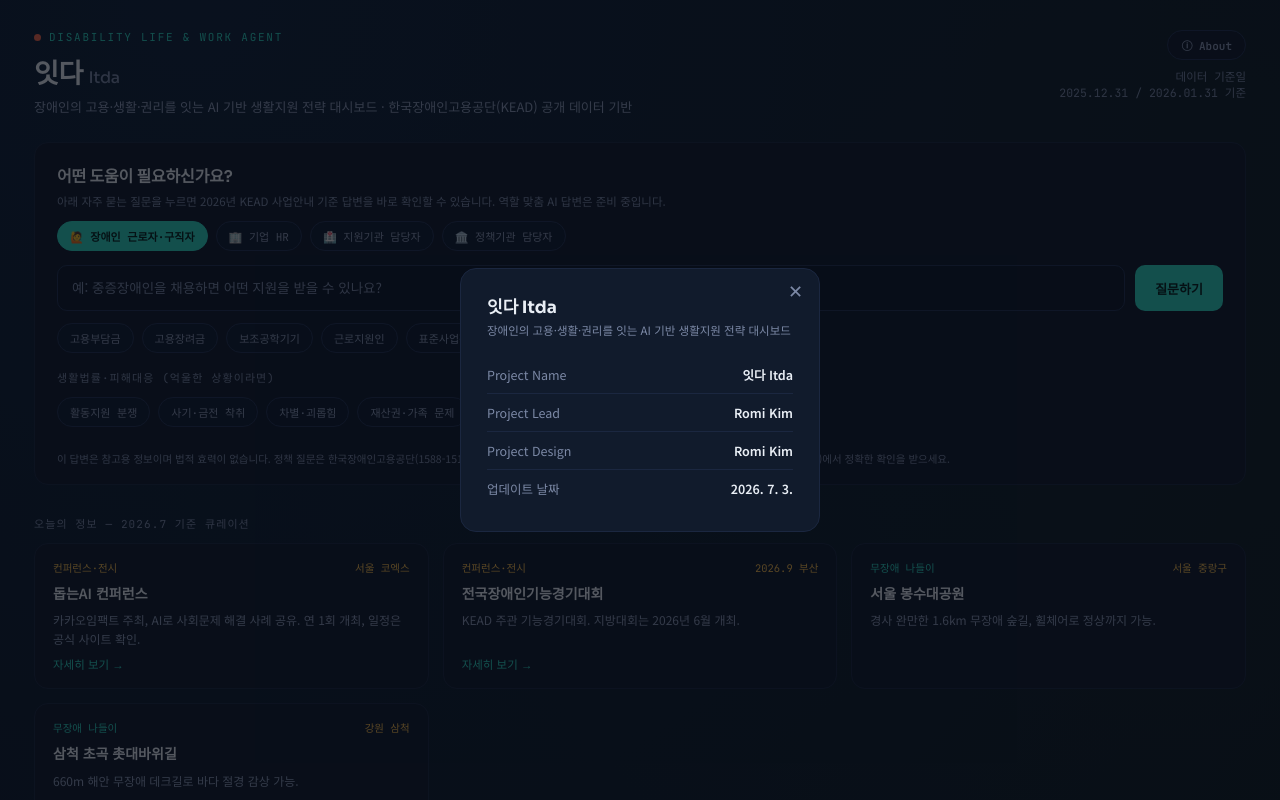
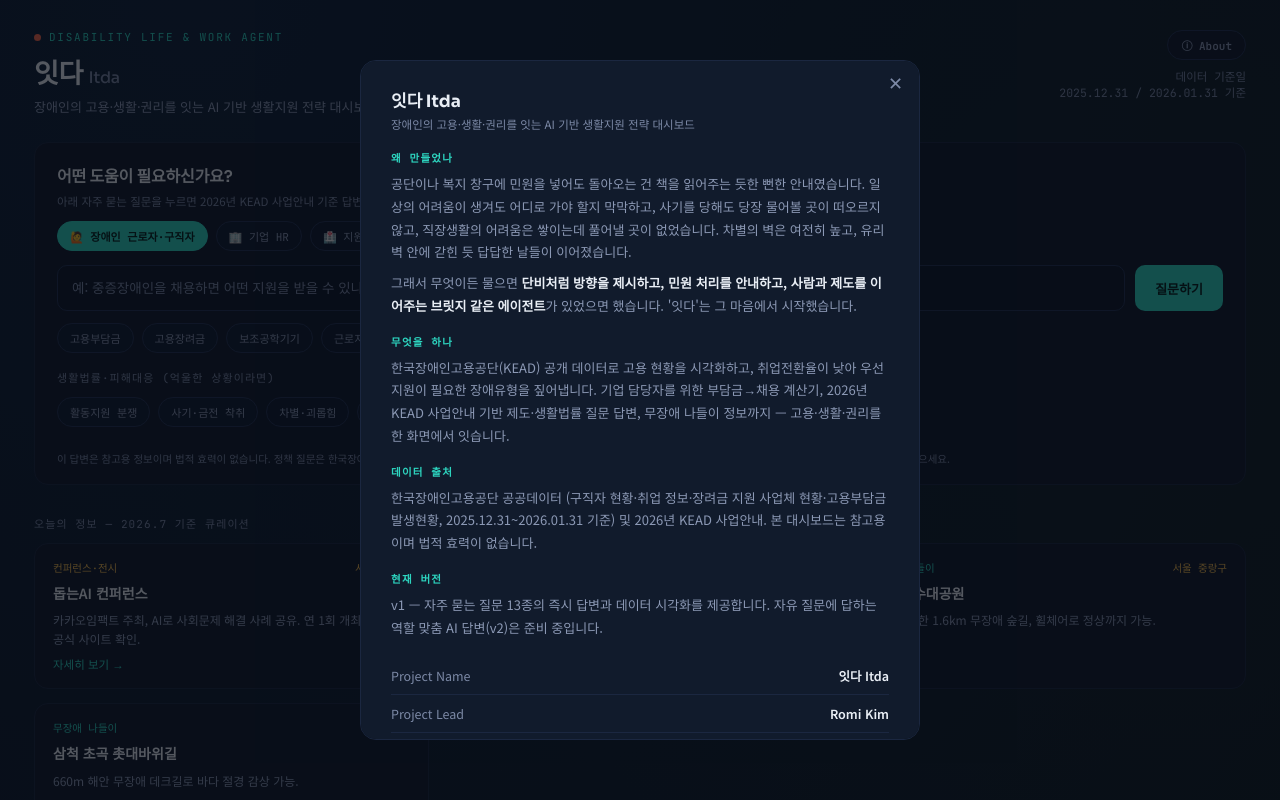
Before and after one commit to romi4670/itda, a plain HTML site: page index.html in a window 1280 px wide. Both pictures are taken after a click on the button "ⓘ About". Shown: the top 800 px of the page. Drawn offline with nearby package versions, Linux system fonts and the light colour scheme.

Commit message:
Add files via upload

```diff
--- a/index.html
+++ b/index.html
@@ -237,8 +237,16 @@
   .about-overlay.open{display:flex;}
   .about-modal{
     background:var(--panel); border:1px solid var(--border-soft); border-radius:16px;
-    width:100%; max-width:360px; padding:24px 26px; position:relative;
+    width:100%; max-width:560px; padding:26px 30px; position:relative;
+    max-height:85vh; overflow-y:auto; /* 내용이 길어도 화면 안에서 스크롤 */
   }
+  .about-story{margin:0 0 18px;}
+  .about-story h4{
+    font-family:'JetBrains Mono',monospace; font-size:10.5px; letter-spacing:.12em;
+    text-transform:uppercase; color:var(--teal); margin:16px 0 8px; font-weight:600;
+  }
+  .about-story p{font-size:13px; line-height:1.75; color:var(--text-muted); margin-bottom:8px;}
+  .about-story p b{color:var(--text); font-weight:600;}
   .about-close{
     position:absolute; top:14px; right:16px; background:none; border:none;
     color:var(--text-dim); font-size:18px; cursor:pointer; line-height:1;
@@ -309,6 +317,22 @@
       <button class="about-close" id="aboutClose" aria-label="닫기">✕</button>
       <h3>잇다 Itda</h3>
       <div class="about-sub">장애인의 고용·생활·권리를 잇는 AI 기반 생활지원 전략 대시보드</div>
+
+      <div class="about-story">
+        <h4>왜 만들었나</h4>
+        <p>공단이나 복지 창구에 민원을 넣어도 돌아오는 건 책을 읽어주는 듯한 뻔한 안내였습니다. 일상의 어려움이 생겨도 어디로 가야 할지 막막하고, 사기를 당해도 당장 물어볼 곳이 떠오르지 않고, 직장생활의 어려움은 쌓이는데 풀어낼 곳이 없었습니다. 차별의 벽은 여전히 높고, 유리벽 안에 갇힌 듯 답답한 날들이 이어졌습니다.</p>
+        <p>그래서 무엇이든 물으면 <b>단비처럼 방향을 제시하고, 민원 처리를 안내하고, 사람과 제도를 이어주는 브릿지 같은 에이전트</b>가 있었으면 했습니다. '잇다'는 그 마음에서 시작했습니다.</p>
+
+        <h4>무엇을 하나</h4>
+        <p>한국장애인고용공단(KEAD) 공개 데이터로 고용 현황을 시각화하고, 취업전환율이 낮아 우선 지원이 필요한 장애유형을 짚어냅니다. 기업 담당자를 위한 부담금→채용 계산기, 2026년 KEAD 사업안내 기반 제도·생활법률 질문 답변, 무장애 나들이 정보까지 — 고용·생활·권리를 한 화면에서 잇습니다.</p>
+
+        <h4>데이터 출처</h4>
+        <p>한국장애인고용공단 공공데이터 (구직자 현황·취업 정보·장려금 지원 사업체 현황·고용부담금 발생현황, 2025.12.31~2026.01.31 기준) 및 2026년 KEAD 사업안내. 본 대시보드는 참고용이며 법적 효력이 없습니다.</p>
+
+        <h4>현재 버전</h4>
+        <p>v1 — 자주 묻는 질문 13종의 즉시 답변과 데이터 시각화를 제공합니다. 자유 질문에 답하는 역할 맞춤 AI 답변(v2)은 준비 중입니다.</p>
+      </div>
+
       <div class="about-row"><span class="k">Project Name</span><span class="v">잇다 Itda</span></div>
       <div class="about-row"><span class="k">Project Lead</span><span class="v">Romi Kim</span></div>
       <div class="about-row"><span class="k">Project Design</span><span class="v">Romi Kim</span></div>
@@ -736,7 +760,7 @@ function escapeAttr(s){ return escapeHtml(s); }
 document.getElementById('asOfDate').textContent = '2025.12.31 / 2026.01.31 기준';
 
 /* ---------- About modal ---------- */
-document.getElementById('aboutUpdated').textContent = '2026. 7. 3.';
+document.getElementById('aboutUpdated').textContent = '2026. 7. 7.';
 const aboutOverlay = document.getElementById('aboutOverlay');
 document.getElementById('aboutBtn').addEventListener('click', ()=> aboutOverlay.classList.add('open'));
 document.getElementById('aboutClose').addEventListener('click', ()=> aboutOverlay.classList.remove('open'));
```
